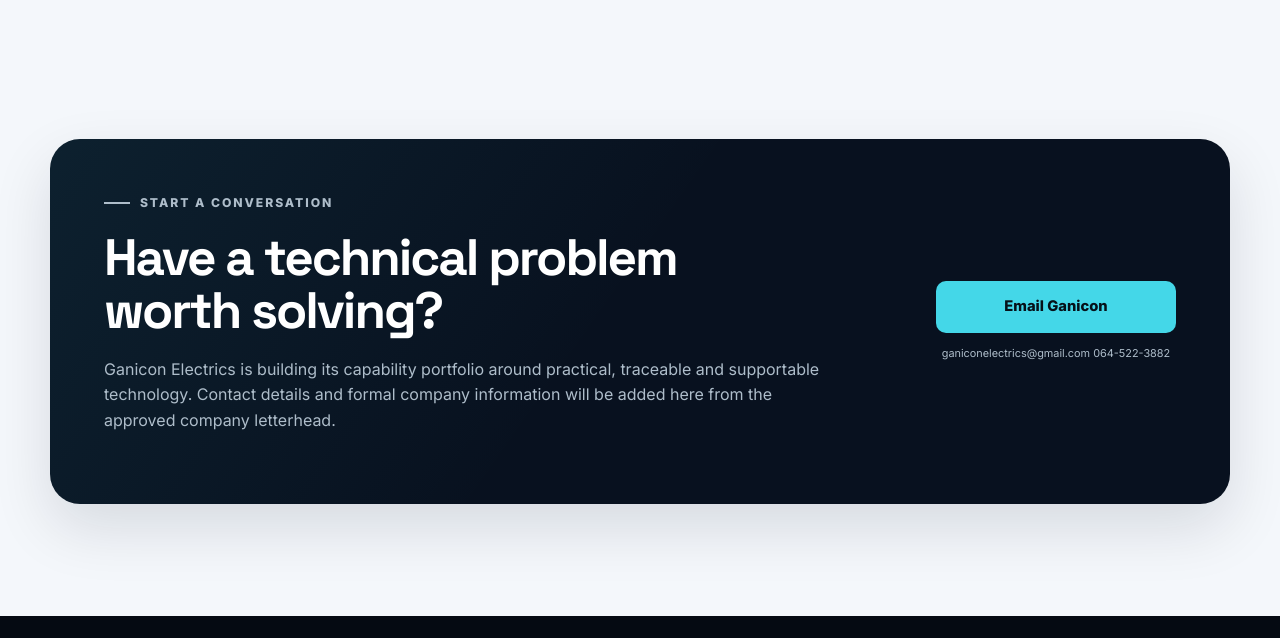
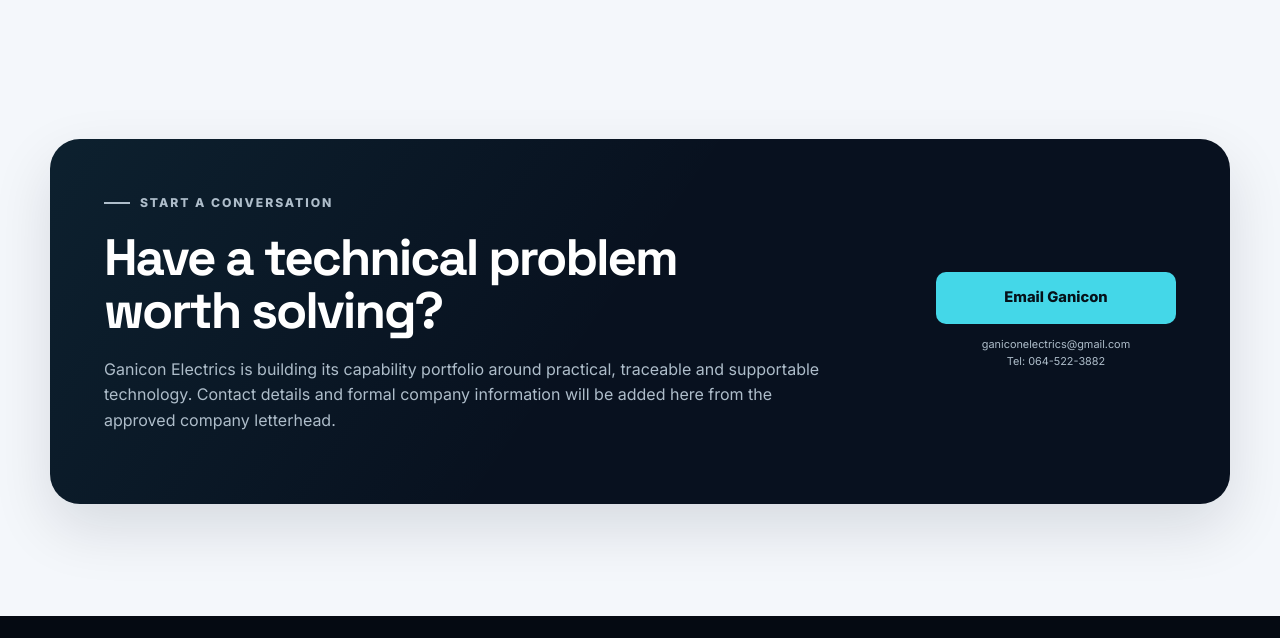
Before and after one commit to Kalel1177/ganicon-electrics-website, a plain HTML site: page index.html in a window 1280 px wide. Shown: the part 6105-6743 px from the top of the page. Drawn offline with Linux system fonts and the light colour scheme.

Commit message:
Update contact information formatting in index.html

```diff
--- a/index.html
+++ b/index.html
@@ -450,8 +450,8 @@
             Email Ganicon
           </a>
           <p class="contact-note">
-            ganiconelectrics@gmail.com
-            064-522-3882
+            ganiconelectrics@gmail.com <br>
+            Tel: 064-522-3882
           </p>
         </div>
       </div>
```
